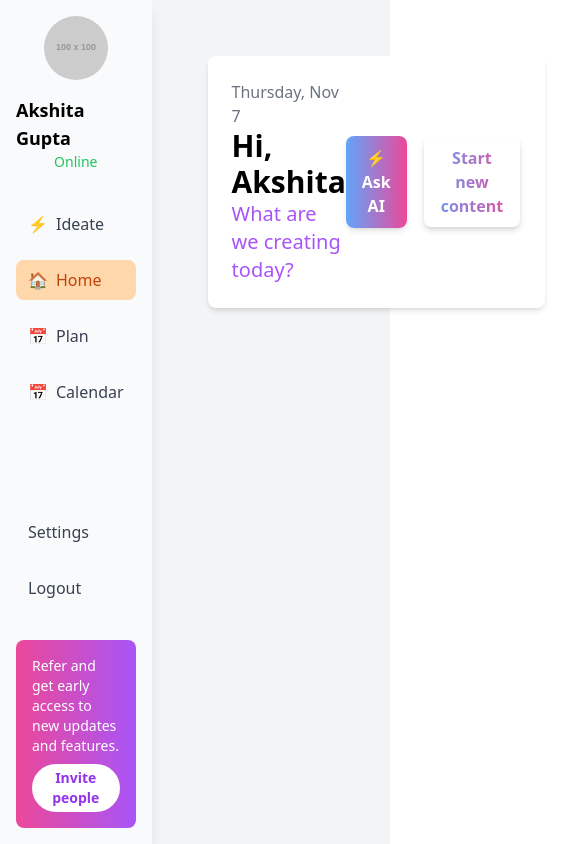
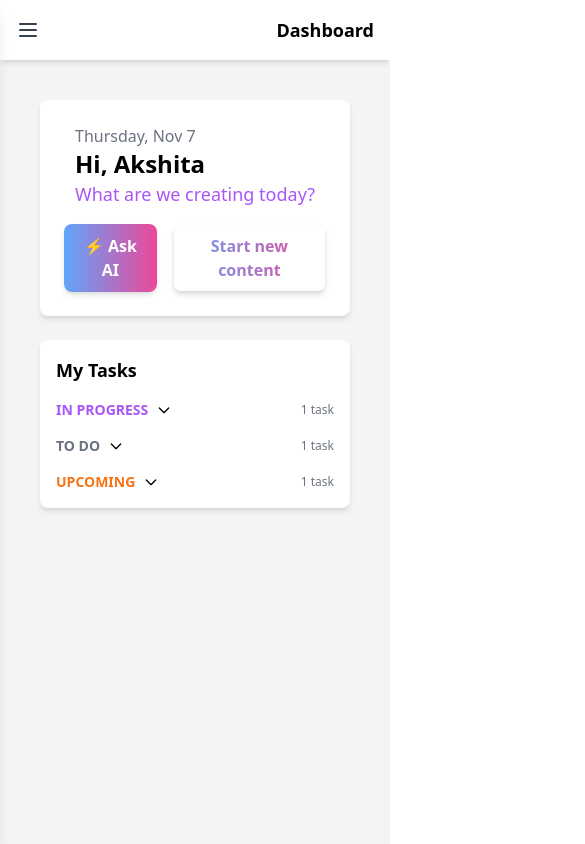
Before and after one commit to Jash728/Content-media, a React (Vite) app: page / in a window 390 px wide. Shown: the whole page, 585 px wide, since content can reach past the window. Built offline with nearby package versions, Linux system fonts and the light colour scheme.

Commit message:
please commit

```diff
--- a/src/App.jsx
+++ b/src/App.jsx
@@ -1,18 +1,41 @@
-
+import { useState } from "react";
 import Sidebar from './components/Sidebar';
 import HomePage from './components/HomePage';
 
 function App() {
+  const [isSidebarOpen, setIsSidebarOpen] = useState(false);
+
+  const toggleSidebar = () => {
+    setIsSidebarOpen(!isSidebarOpen);
+  };
+
   return (
-    <div className="flex h-screen bg-gray-100">
+    <div className="flex h-screen bg-gray-100 overflow-hidden">
+      <Sidebar isOpen={isSidebarOpen} toggleSidebar={toggleSidebar} />
 
-    <Sidebar />
+      <div className="flex flex-col flex-grow">
+        <header className="p-4 bg-white shadow-md md:hidden flex justify-between items-center">
+          <button
+            onClick={toggleSidebar}
+            className="text-gray-700 focus:outline-none"
+          >
+            <svg className="w-6 h-6" fill="none" viewBox="0 0 24 24" stroke="currentColor">
+              <path
+                strokeLinecap="round"
+                strokeLinejoin="round"
+                strokeWidth="2"
+                d="M4 6h16M4 12h16M4 18h16"
+              />
+            </svg>
+          </button>
+          <h1 className="text-lg font-semibold">Dashboard</h1>
+        </header>
 
-
-    <div className="flex-grow p-6">
-      <HomePage />
+        <main className="flex-grow p-6">
+          <HomePage />
+        </main>
+      </div>
     </div>
-  </div>
   );
 }
 
--- a/src/components/GreetingSection.jsx
+++ b/src/components/GreetingSection.jsx
@@ -1,35 +1,23 @@
-
-
 const GreetingSection = () => {
-    const today = new Date().toLocaleDateString('en-US', {
-      weekday: 'long',
-      month: 'short',
-      day: 'numeric',
+  const today = new Date().toLocaleDateString("en-US", {
+    weekday: "long",
+    month: "short",
+    day: "numeric",
   });
 
   return (
-      <div className="p-6 bg-white rounded-lg shadow-md flex justify-between items-center">
-
+    <div className="p-6 bg-white rounded-lg shadow-md flex flex-col md:flex-row justify-between items-center space-y-4 md:space-y-0">
       <div>
         <p className="text-gray-500">{today}</p>
-          <h1 className="text-3xl font-bold">
-            Hi, Akshita
-          </h1>
-          <p className="text-xl text-purple-500">What are we creating today?</p>
+        <h1 className="text-2xl md:text-3xl font-bold">Hi, Akshita</h1>
+        <p className="text-lg text-purple-500">What are we creating today?</p>
       </div>
 
-
       <div className="flex space-x-4">
-
         <button className="px-4 py-2 bg-gradient-to-r from-blue-400 to-pink-500 text-white font-semibold rounded-lg shadow-md hover:from-blue-500 hover:to-pink-600">
           ⚡ Ask AI
         </button>
-
-
-          <button className="px-4 py-2 bg-white border-2 border-transparent font-semibold rounded-lg shadow-md
-          hover:bg-gray-100
-          text-transparent bg-clip-text bg-gradient-to-r from-blue-400 to-pink-500
-          hover:from-blue-500 hover:to-pink-600">
+        <button className="px-4 py-2 bg-white border-2 border-transparent font-semibold rounded-lg shadow-md hover:bg-gray-100 text-transparent bg-clip-text bg-gradient-to-r from-blue-400 to-pink-500 hover:from-blue-500 hover:to-pink-600">
           Start new content
         </button>
       </div>
--- a/src/components/HomePage.jsx
+++ b/src/components/HomePage.jsx
@@ -1,11 +1,13 @@
-
-import GreetingSection from './GreetingSection.jsx';
+import GreetingSection from "./GreetingSection";
+import MyTasksPanel from "./MyTasksPanel";
 
 const HomePage = () => {
   return (
-    <div className="flex flex-col space-y-6 p-8">
-      <GreetingSection/>
-
+    <div className="flex flex-col space-y-6 p-4 md:p-8">
+      <GreetingSection />
+      <div className="grid grid-cols-1 md:grid-cols-2 gap-6">
+        <MyTasksPanel />
+      </div>
     </div>
   );
 };
--- /dev/null
+++ b/src/components/MyTasksPanel.jsx
@@ -0,0 +1,102 @@
+import React, { useState } from 'react';
+
+const MyTasksPanel = () => {
+  const [isInProgressOpen, setIsInProgressOpen] = useState(false);
+  const [isToDoOpen, setIsToDoOpen] = useState(false);
+  const [isUpcomingOpen, setIsUpcomingOpen] = useState(false);
+
+  const ArrowIcon = ({ isOpen }) => (
+    <svg
+      className={`w-4 h-4 transition-transform duration-200 ${isOpen ? 'rotate-180' : 'rotate-0'}`}
+      xmlns="http://www.w3.org/2000/svg"
+      fill="none"
+      viewBox="0 0 24 24"
+      stroke="currentColor"
+    >
+      <path strokeLinecap="round" strokeLinejoin="round" strokeWidth={2} d="M19 9l-7 7-7-7" />
+    </svg>
+  );
+
+  return (
+    <div className="p-4 md:p-6 bg-white rounded-lg shadow-md w-full max-w-md mx-auto md:mx-0 md:max-w-none">
+      <h2 className="text-lg font-semibold mb-4">My Tasks</h2>
+
+      {/* Task Category: In Progress */}
+      <div className="mb-4">
+        <div className="flex items-center justify-between">
+          <div className="flex items-center space-x-2">
+            <span className="text-sm md:text-base font-semibold text-purple-500">IN PROGRESS</span>
+            <button
+              onClick={() => setIsInProgressOpen(!isInProgressOpen)}
+              className="focus:outline-none flex items-center"
+            >
+              <ArrowIcon isOpen={isInProgressOpen} />
+            </button>
+          </div>
+          <span className="text-xs md:text-sm text-gray-500">1 task</span>
+        </div>
+        {isInProgressOpen && (
+          <div className="bg-gray-50 p-3 mt-2 rounded-lg flex flex-wrap md:flex-nowrap justify-between items-center">
+            <div className="w-full md:w-auto mb-2 md:mb-0">
+              <p className="font-medium text-sm md:text-base">Museum visit reel editing</p>
+              <p className="text-xs text-gray-500">Due: Today</p>
+            </div>
+            <span className="text-red-500 font-semibold text-sm">High Priority</span>
+          </div>
+        )}
+      </div>
+
+      {/* Task Category: To Do */}
+      <div className="mb-4">
+        <div className="flex items-center justify-between">
+          <div className="flex items-center space-x-2">
+            <span className="text-sm md:text-base font-semibold text-gray-500">TO DO</span>
+            <button
+              onClick={() => setIsToDoOpen(!isToDoOpen)}
+              className="focus:outline-none flex items-center"
+            >
+              <ArrowIcon isOpen={isToDoOpen} />
+            </button>
+          </div>
+          <span className="text-xs md:text-sm text-gray-500">1 task</span>
+        </div>
+        {isToDoOpen && (
+          <div className="bg-gray-50 p-3 mt-2 rounded-lg flex flex-wrap md:flex-nowrap justify-between items-center">
+            <div className="w-full md:w-auto mb-2 md:mb-0">
+              <p className="font-medium text-sm md:text-base">Finish writing blog post</p>
+              <p className="text-xs text-gray-500">Due: Tomorrow</p>
+            </div>
+            <span className="text-yellow-500 font-semibold text-sm">Medium Priority</span>
+          </div>
+        )}
+      </div>
+
+      {/* Task Category: Upcoming */}
+      <div>
+        <div className="flex items-center justify-between">
+          <div className="flex items-center space-x-2">
+            <span className="text-sm md:text-base font-semibold text-orange-500">UPCOMING</span>
+            <button
+              onClick={() => setIsUpcomingOpen(!isUpcomingOpen)}
+              className="focus:outline-none flex items-center"
+            >
+              <ArrowIcon isOpen={isUpcomingOpen} />
+            </button>
+          </div>
+          <span className="text-xs md:text-sm text-gray-500">1 task</span>
+        </div>
+        {isUpcomingOpen && (
+          <div className="bg-gray-50 p-3 mt-2 rounded-lg flex flex-wrap md:flex-nowrap justify-between items-center">
+            <div className="w-full md:w-auto mb-2 md:mb-0">
+              <p className="font-medium text-sm md:text-base">Plan next week's video shoot</p>
+              <p className="text-xs text-gray-500">Due: Monday</p>
+            </div>
+            <span className="text-green-500 font-semibold text-sm">Low Priority</span>
+          </div>
+        )}
+      </div>
+    </div>
+  );
+};
+
+export default MyTasksPanel;
--- a/src/components/Sidebar.jsx
+++ b/src/components/Sidebar.jsx
@@ -1,18 +1,19 @@
 import { useState } from "react";
 
-
-const Sidebar = () => {
-
+const Sidebar = ({ isOpen, toggleSidebar }) => {
   const [active, setActive] = useState("Home");
-
 
   const handleActive = (item) => {
     setActive(item);
+    if (isOpen) toggleSidebar(); // Close sidebar on mobile when clicking an item
   };
 
   return (
-    <div className="w-64 h-screen bg-gray-50 flex flex-col justify-between p-4 shadow-lg">
-
+    <div
+      className={`fixed md:static inset-y-0 left-0 transform ${
+        isOpen ? "translate-x-0" : "-translate-x-full"
+      } md:translate-x-0 transition-transform duration-300 ease-in-out w-64 bg-gray-50 h-full shadow-lg p-4 flex flex-col justify-between z-50`}
+    >
       <div className="flex flex-col items-center mb-8">
         <img
           src="https://via.placeholder.com/100"
@@ -24,45 +25,24 @@ const Sidebar = () => {
       </div>
 
       <nav className="flex flex-col space-y-4">
-        <button
-          onClick={() => handleActive("Ideate")}
-          className={`flex items-center space-x-2 px-3 py-2 rounded-lg ${
-            active === "Ideate" ? "bg-orange-200 text-orange-700" : "text-gray-700"
-          } hover:text-purple-600`}
-        >
-          <span>⚡</span> <span>Ideate</span>
-        </button>
-        <button
-          onClick={() => handleActive("Home")}
-          className={`flex items-center space-x-2 px-3 py-2 rounded-lg ${
-            active === "Home" ? "bg-orange-200 text-orange-700" : "text-gray-700"
-          } hover:text-purple-600`}
-        >
-          <span>🏠</span> <span>Home</span>
-        </button>
-        <button
-          onClick={() => handleActive("Plan")}
-          className={`flex items-center space-x-2 px-3 py-2 rounded-lg ${
-            active === "Plan" ? "bg-orange-200 text-orange-700" : "text-gray-700"
-          } hover:text-purple-600`}
-        >
-          <span>📅</span> <span>Plan</span>
-        </button>
-        <button
-          onClick={() => handleActive("Calendar")}
-          className={`flex items-center space-x-2 px-3 py-2 rounded-lg ${
-            active === "Calendar" ? "bg-orange-200 text-orange-700" : "text-gray-700"
-          } hover:text-purple-600`}
-        >
-          <span>📅</span> <span>Calendar</span>
-        </button>
+        {["Ideate", "Home", "Plan", "Calendar"].map((item) => (
+          <button
+            key={item}
+            onClick={() => handleActive(item)}
+            className={`flex items-center space-x-2 px-3 py-2 rounded-lg ${
+              active === item ? "bg-orange-200 text-orange-700" : "text-gray-700"
+            } hover:text-purple-600`}
+          >
+            <span>{item === "Ideate" ? "⚡" : "📅"}</span>
+            <span>{item}</span>
+          </button>
+        ))}
       </nav>
-
 
       <div className="mt-auto">
         <button
           onClick={() => handleActive("Settings")}
-          className={`block text-left w-full px-3 py-2 rounded-lg ${
+          className={`block w-full text-left px-3 py-2 rounded-lg ${
             active === "Settings" ? "bg-orange-200 text-orange-700" : "text-gray-700"
           } hover:text-purple-600 mb-4`}
         >
@@ -70,13 +50,12 @@ const Sidebar = () => {
         </button>
         <button
           onClick={() => handleActive("Logout")}
-          className={`block text-left w-full px-3 py-2 rounded-lg ${
+          className={`block w-full text-left px-3 py-2 rounded-lg ${
             active === "Logout" ? "bg-orange-200 text-orange-700" : "text-gray-700"
           } hover:text-purple-600 mb-8`}
         >
           Logout
         </button>
-
 
         <div className="bg-gradient-to-r from-pink-500 to-purple-500 text-white rounded-lg p-4 flex flex-col items-center">
           <p className="text-sm">Refer and get early access to new updates and features.</p>
```
Lines whose indentation alone changed are shown as unchanged.
